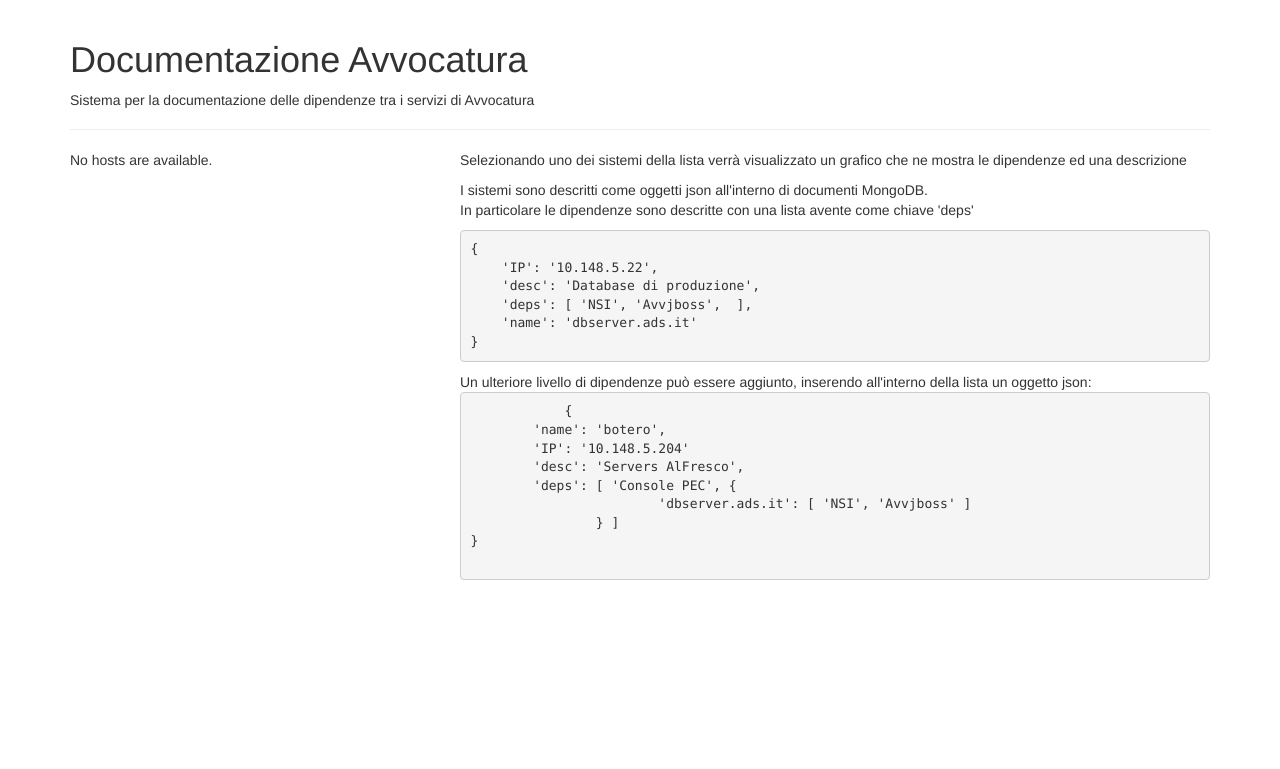
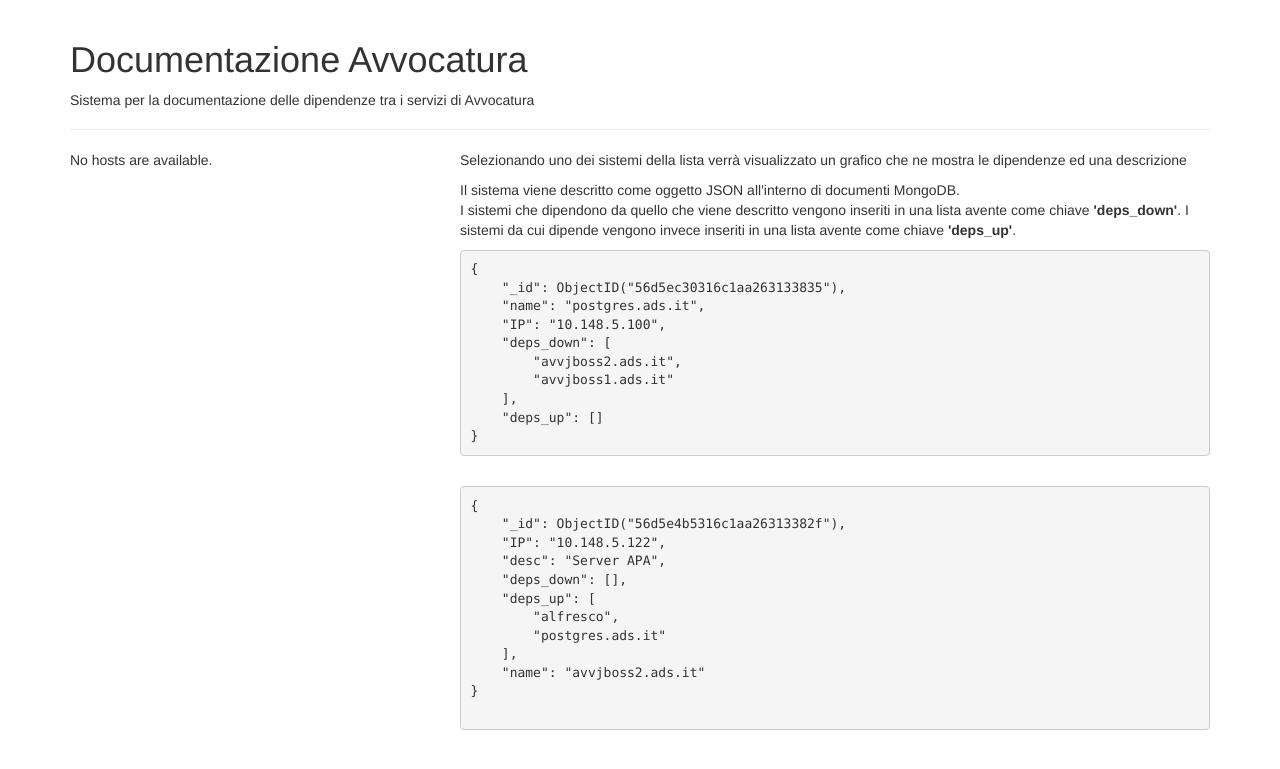
Before and after one commit to stonaz/avv_docs, a Django app: template avvocatura/templates/avvocatura/index.html in a window 1280 px wide. Shown: the top 769 px of the page. Run offline with Django 3.2, Linux system fonts and the light colour scheme; the template is opened without the code that fills it, so the values that code supplies are empty; some libraries are stand-ins or nearby versions.

Commit message:
Index page updated

```diff
--- a/avvocatura/templates/avvocatura/index.html
+++ b/avvocatura/templates/avvocatura/index.html
@@ -41,29 +41,36 @@
 
     <div>
         <p> Selezionando uno dei sistemi della lista verrà visualizzato un grafico che ne mostra le dipendenze ed una descrizione</p>
-        <p>I sistemi sono descritti come oggetti json all'interno di documenti MongoDB.<br>
-        In particolare le dipendenze sono descritte con una lista avente come chiave 'deps'
+        <p>Il sistema viene descritto come oggetto JSON all'interno di documenti MongoDB.<br>
+        I sistemi che dipendono da quello che viene descritto vengono inseriti in una lista avente come chiave <strong>'deps_down'</strong>.
+        I sistemi da cui dipende vengono invece inseriti in una lista avente come chiave <strong>'deps_up'</strong>.
 
         </p>
         <pre>
 {
-    'IP': '10.148.5.22',
-    'desc': 'Database di produzione',
-    'deps': [ 'NSI', 'Avvjboss',  ],
-    'name': 'dbserver.ads.it'
+    "_id": ObjectID("56d5ec30316c1aa263133835"),
+    "name": "postgres.ads.it",
+    "IP": "10.148.5.100",
+    "deps_down": [
+        "avvjboss2.ads.it",
+        "avvjboss1.ads.it"
+    ],
+    "deps_up": []
 }
 </pre>
 
-        Un ulteriore livello di dipendenze può essere aggiunto, inserendo all'interno della lista un oggetto json:
-
+<br>
         <pre>
-            {
-	'name': 'botero',
-	'IP': '10.148.5.204'
-	'desc': 'Servers AlFresco',
-	'deps': [ 'Console PEC', {
-			'dbserver.ads.it': [ 'NSI', 'Avvjboss' ]
-		} ]
+{
+    "_id": ObjectID("56d5e4b5316c1aa26313382f"),
+    "IP": "10.148.5.122",
+    "desc": "Server APA",
+    "deps_down": [],
+    "deps_up": [
+        "alfresco",
+        "postgres.ads.it"
+    ],
+    "name": "avvjboss2.ads.it"
 }
         </pre>
     </div>
```
